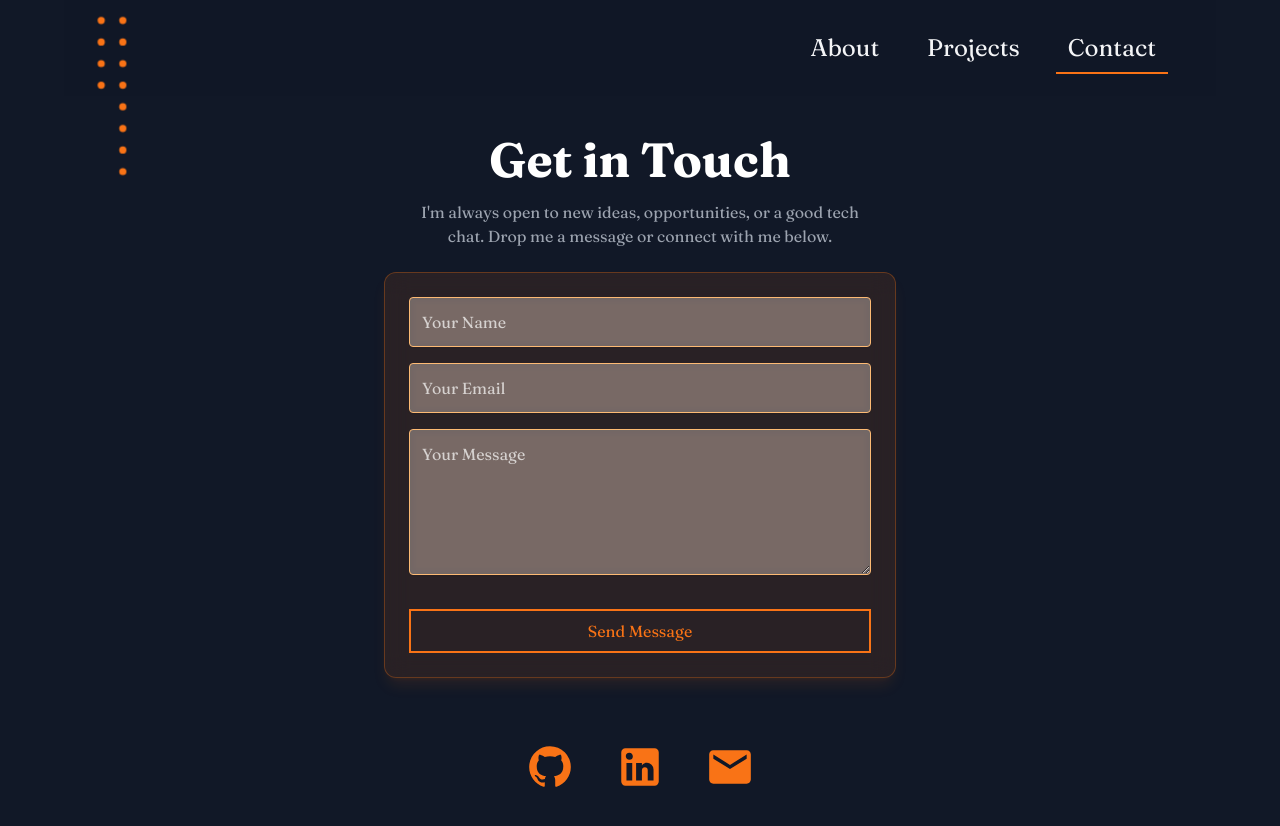
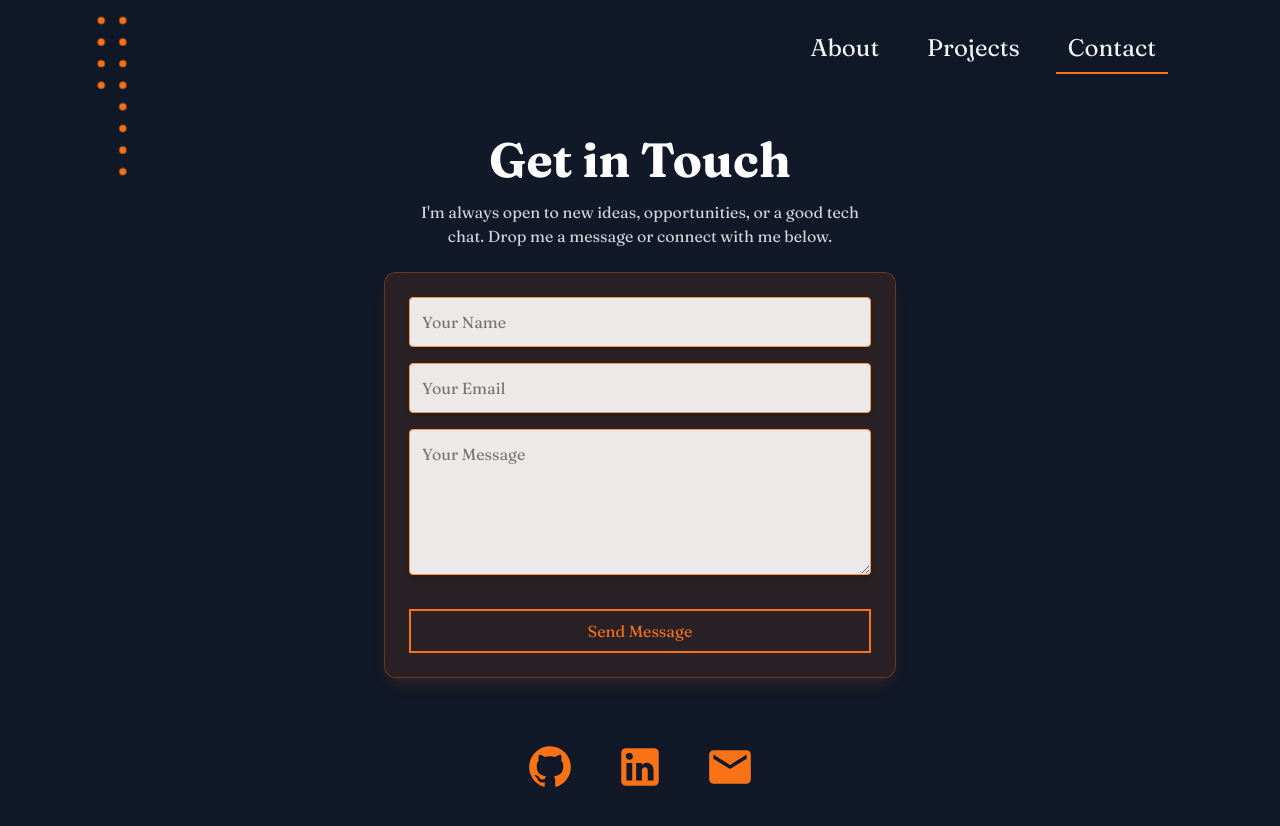
Before and after one commit to karinfdez/nextjs-portfolio, a Next.js app: page /contact in a window 1280 px wide. Shown: the top 826 px of the page. Built offline with nearby package versions, Linux system fonts and the light colour scheme.

Commit message:
Modify the form of contact and message sent

```diff
--- a/app/components/ContactForm.jsx
+++ b/app/components/ContactForm.jsx
@@ -7,10 +7,10 @@ export default function ContactForm() {
 
     if (state.succeeded) {
       return (
-        <div className="w-full max-w-md bg-orange-500/20 p-6 rounded-xl shadow-md text-center my-6">
+        <div className="bg-orange-500/10 backdrop-blur-md border border-orange-500/30 shadow-lg shadow-orange-500/10 p-6 rounded-xl text-center my-6">
           <div className="text-green-400 text-4xl mb-4">✓</div>
-          <h3 className="text-xl font-semibold mb-2 text-black">Message Sent!</h3>
-          <p className="text-black">Thanks for reaching out. I'll get back to you soon!</p>
+          <h3 className="text-xl font-semibold mb-2 text-orange-400">Message Sent!</h3>
+          <p className="text-gray-300">Thanks for reaching out. I'll get back to you soon!</p>
         </div>
       );
     }
@@ -27,7 +27,7 @@ export default function ContactForm() {
             name="name"
             placeholder="Your Name"
             required
-            className="w-full p-3 rounded bg-white/30 text-white placeholder-white/70 border border-orange-300 focus:outline-none focus:border-orange-500 backdrop-blur-sm shadow-sm transitionn"
+            className="w-full p-3 rounded bg-white/90 text-black placeholder-black/50 border border-orange-400 focus:outline-none focus:ring-2 focus:ring-orange-400/30 backdrop-blur-sm shadow-md transition"
           />
         </div>
 
@@ -38,7 +38,7 @@ export default function ContactForm() {
             name="email"
             placeholder="Your Email"
             required
-            className="w-full p-3 rounded bg-white/30 text-white placeholder-white/70 border border-orange-300 focus:outline-none focus:border-orange-500 backdrop-blur-sm shadow-sm transition"
+            className="w-full p-3 rounded bg-white/90 text-black placeholder-black/50 border border-orange-400 focus:outline-none focus:ring-2 focus:ring-orange-400/30 backdrop-blur-sm shadow-md transition"
           />
           <ValidationError
             prefix="Email"
@@ -55,7 +55,7 @@ export default function ContactForm() {
             placeholder="Your Message"
             required
             rows={5}
-            className="w-full p-3 rounded bg-white/30 text-white placeholder-white/70 border border-orange-300 focus:outline-none focus:border-orange-500 backdrop-blur-sm shadow-sm transition"
+            className="w-full p-3 rounded bg-white/90 text-black placeholder-black/50 border border-orange-400 focus:outline-none focus:ring-2 focus:ring-orange-400/30 backdrop-blur-sm shadow-md transition"
           />
           <ValidationError
             prefix="Message"
--- a/app/contact/page.js
+++ b/app/contact/page.js
@@ -52,7 +52,7 @@ const handleCopy = () => {
         Get in Touch
       </AnimatedSlideDown>
 
-      <AnimatedSlideDown delay={0.3} className="text-gray-400 mb-6 text-center max-w-md">
+      <AnimatedSlideDown delay={0.3} className="text-gray-300 mb-6 text-center max-w-md">
         I'm always open to new ideas, opportunities, or a good tech chat.
         Drop me a message or connect with me below.
       </AnimatedSlideDown>
```
